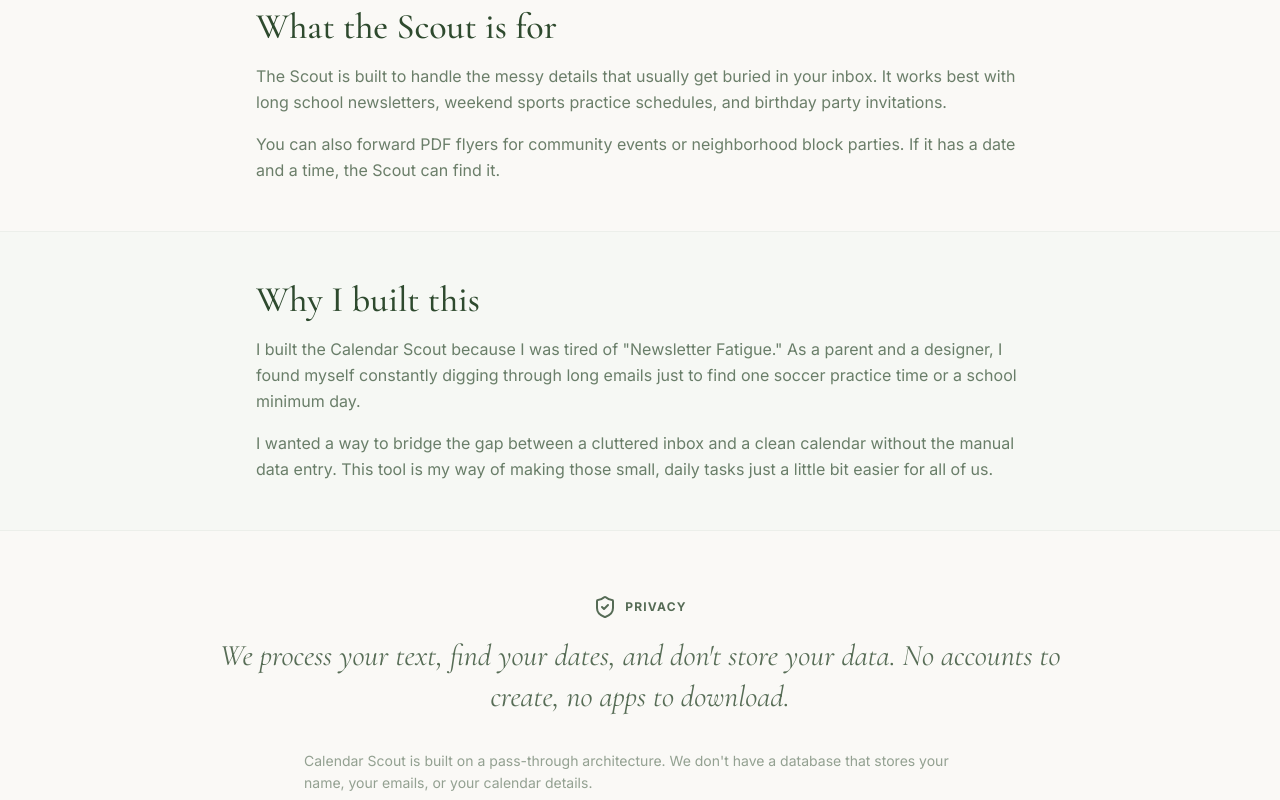
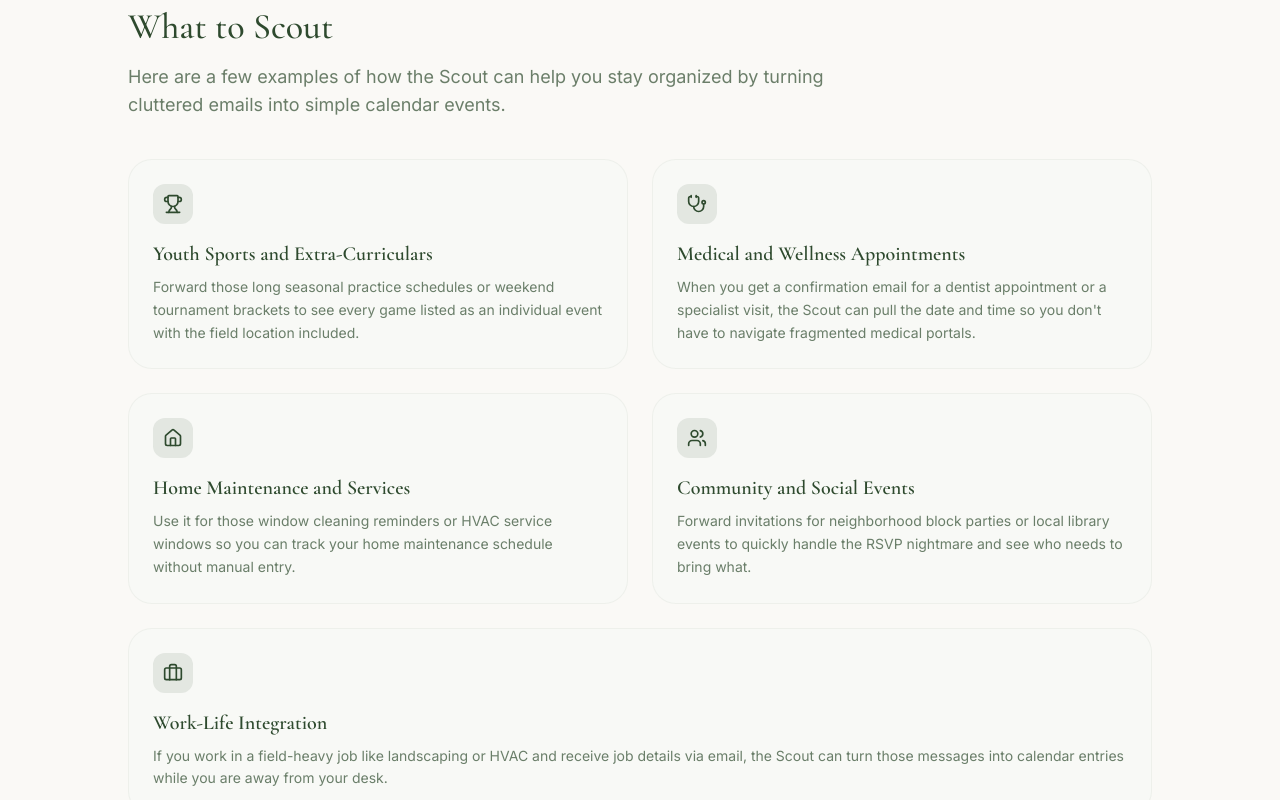
Before and after one commit to iansagabaen/calendar-scout, a React (Vite) app: page / in a window 1280 px wide. Shown: the part 1140-1940 px from the top of the page. Built offline with nearby package versions, Linux system fonts and the light colour scheme.

Commit message:
Add files via upload

```diff
--- a/src/App.tsx
+++ b/src/App.tsx
@@ -1,6 +1,6 @@
 import { useState } from "react";
 import { motion, AnimatePresence } from "motion/react";
-import { Mail, ListChecks, CalendarCheck, Coffee, AlertCircle, ShieldCheck, Copy, Check } from "lucide-react";
+import { Mail, ListChecks, CalendarCheck, Coffee, AlertCircle, ShieldCheck, Copy, Check, Trophy, Stethoscope, Home, Users, Briefcase } from "lucide-react";
 
 export default function App() {
   const [copied, setCopied] = useState(false);
@@ -121,19 +121,66 @@
           </motion.div>
         </section>
 
-        {/* What the Scout is for */}
+        {/* What to Scout */}
         <section className="py-12 px-6 border-t border-forest/5">
-          <div className="max-w-3xl mx-auto">
-            <h2 className="text-3xl md:text-4xl font-medium mb-4">What the Scout is for</h2>
-            <div className="prose prose-forest prose-lg text-forest/70 leading-relaxed space-y-4">
-              <p>
-                The Scout is built to handle the messy details that usually get buried in your inbox.
-                It works best with long school newsletters, weekend sports practice schedules, and birthday party invitations.
+          <div className="max-w-5xl mx-auto">
+            <div className="max-w-3xl mb-10">
+              <h2 className="text-3xl md:text-4xl font-medium mb-4">What to Scout</h2>
+              <p className="text-lg text-forest/70">
+                Here are a few examples of how the Scout can help you stay organized by turning cluttered emails into simple calendar events.
               </p>
-              <p>
-                You can also forward PDF flyers for community events or neighborhood block parties.
-                If it has a date and a time, the Scout can find it.
-              </p>
+            </div>
+
+            <div className="grid grid-cols-1 md:grid-cols-2 gap-6">
+              <div className="bg-scout-bg/30 p-6 rounded-3xl border border-forest/5 hover:border-forest/10 transition-colors">
+                <div className="w-10 h-10 bg-forest/10 text-forest rounded-xl flex items-center justify-center mb-4">
+                  <Trophy size={20} />
+                </div>
+                <h3 className="text-xl font-semibold mb-2">Youth Sports and Extra-Curriculars</h3>
+                <p className="text-forest/70 text-sm leading-relaxed">
+                  Forward those long seasonal practice schedules or weekend tournament brackets to see every game listed as an individual event with the field location included.
+                </p>
+              </div>
+
+              <div className="bg-scout-bg/30 p-6 rounded-3xl border border-forest/5 hover:border-forest/10 transition-colors">
+                <div className="w-10 h-10 bg-forest/10 text-forest rounded-xl flex items-center justify-center mb-4">
+                  <Stethoscope size={20} />
+                </div>
+                <h3 className="text-xl font-semibold mb-2">Medical and Wellness Appointments</h3>
+                <p className="text-forest/70 text-sm leading-relaxed">
+                  When you get a confirmation email for a dentist appointment or a specialist visit, the Scout can pull the date and time so you don't have to navigate fragmented medical portals.
+                </p>
+              </div>
+
+              <div className="bg-scout-bg/30 p-6 rounded-3xl border border-forest/5 hover:border-forest/10 transition-colors">
+                <div className="w-10 h-10 bg-forest/10 text-forest rounded-xl flex items-center justify-center mb-4">
+                  <Home size={20} />
+                </div>
+                <h3 className="text-xl font-semibold mb-2">Home Maintenance and Services</h3>
+                <p className="text-forest/70 text-sm leading-relaxed">
+                  Use it for those window cleaning reminders or HVAC service windows so you can track your home maintenance schedule without manual entry.
+                </p>
+              </div>
+
+              <div className="bg-scout-bg/30 p-6 rounded-3xl border border-forest/5 hover:border-forest/10 transition-colors">
+                <div className="w-10 h-10 bg-forest/10 text-forest rounded-xl flex items-center justify-center mb-4">
+                  <Users size={20} />
+                </div>
+                <h3 className="text-xl font-semibold mb-2">Community and Social Events</h3>
+                <p className="text-forest/70 text-sm leading-relaxed">
+                  Forward invitations for neighborhood block parties or local library events to quickly handle the RSVP nightmare and see who needs to bring what.
+                </p>
+              </div>
+
+              <div className="bg-scout-bg/30 p-6 rounded-3xl border border-forest/5 hover:border-forest/10 transition-colors md:col-span-2">
+                <div className="w-10 h-10 bg-forest/10 text-forest rounded-xl flex items-center justify-center mb-4">
+                  <Briefcase size={20} />
+                </div>
+                <h3 className="text-xl font-semibold mb-2">Work-Life Integration</h3>
+                <p className="text-forest/70 text-sm leading-relaxed">
+                  If you work in a field-heavy job like landscaping or HVAC and receive job details via email, the Scout can turn those messages into calendar entries while you are away from your desk.
+                </p>
+              </div>
             </div>
           </div>
         </section>
```
